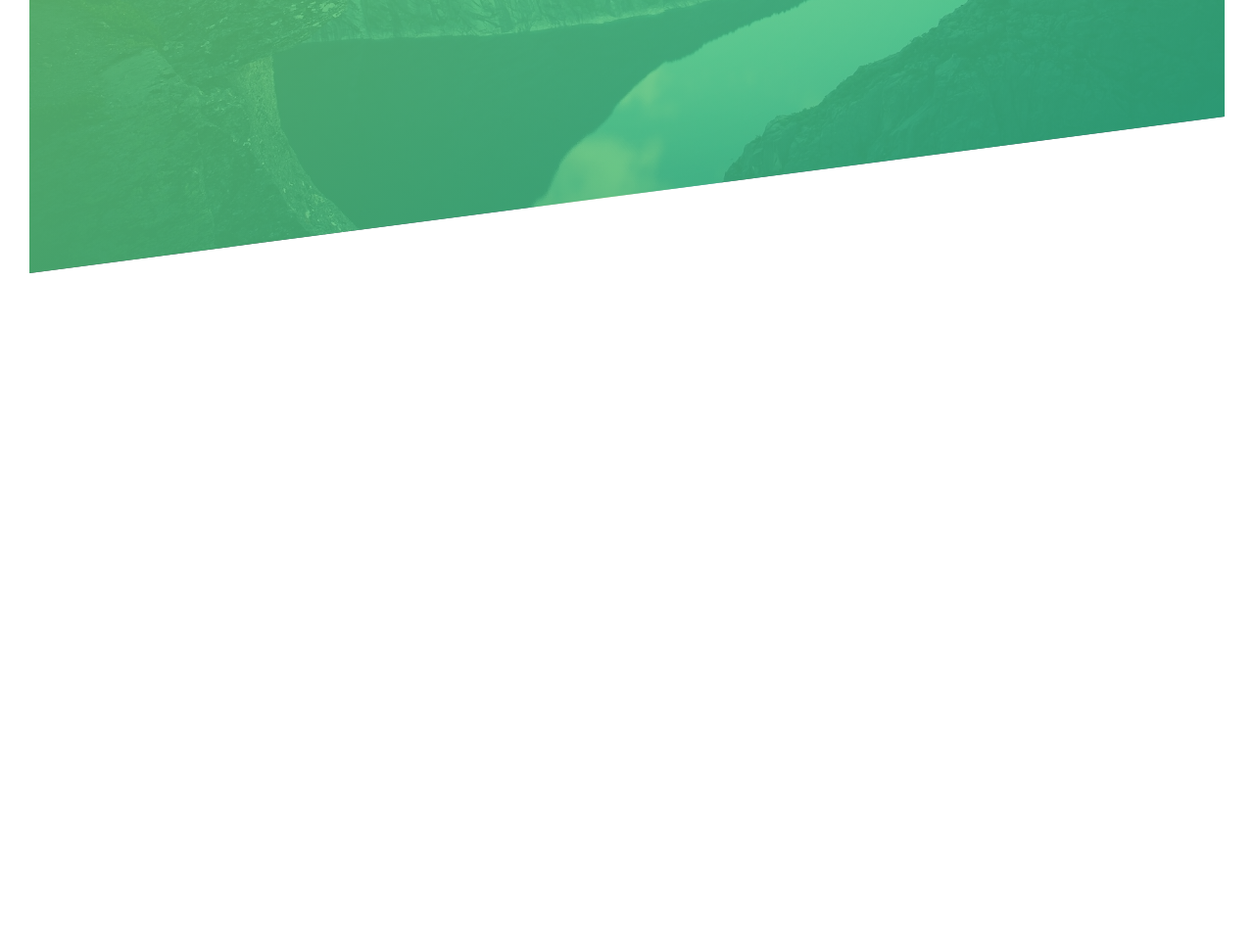
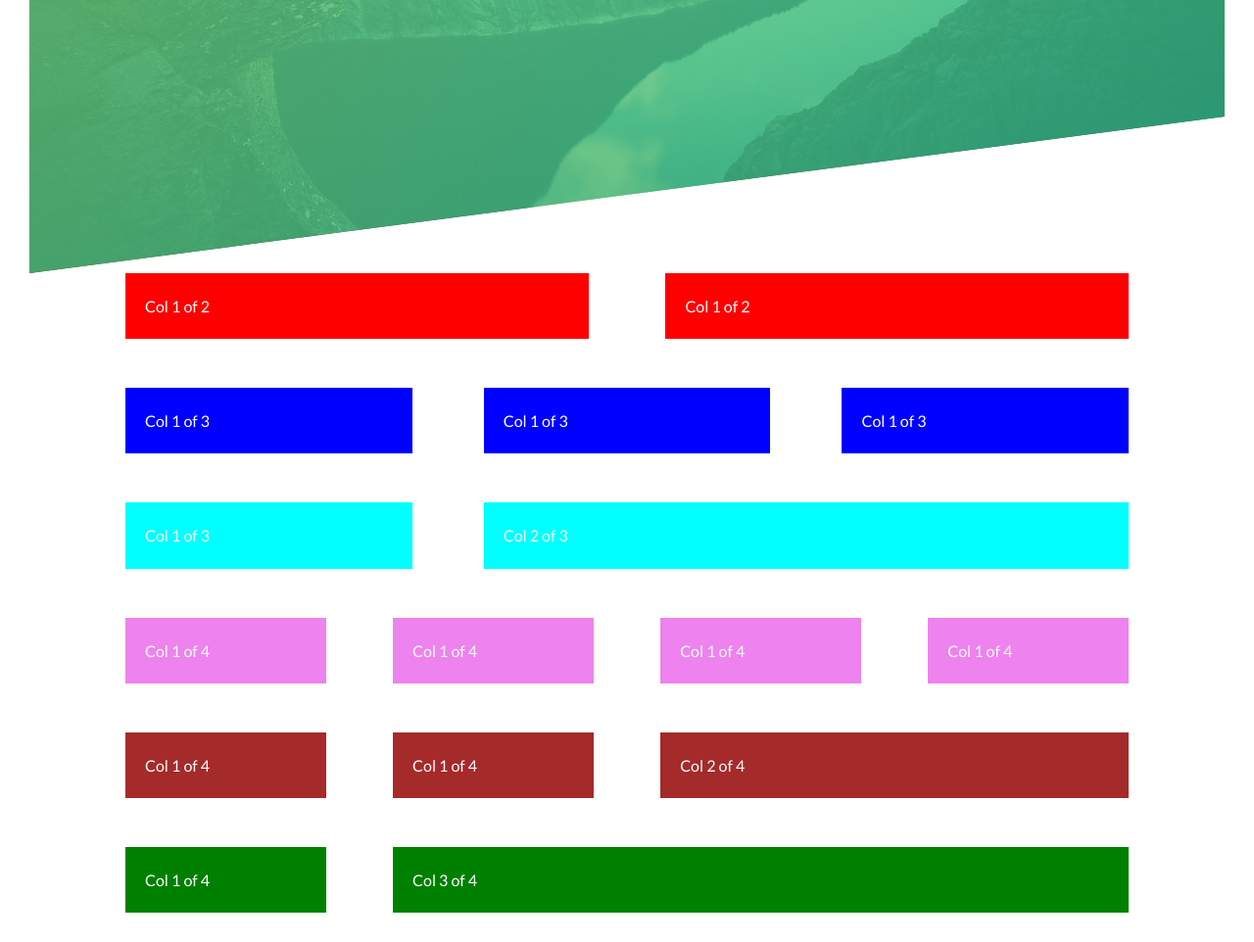
Before and after one commit to PatF3lix/Natour-Project-Front-End, a website: page index.html in a window 1280 px wide. Shown: the part 511-1473 px from the top of the page at 98% size. Before the commit the page ends 820 px from the top, so only its background shows below. Drawn offline with Linux system fonts and the light colour scheme.

Commit message:
implemented the css grid layout for the following sections of the project

```diff
--- a/index.html
+++ b/index.html
@@ -29,5 +29,42 @@
         <a href="#" class="btn btn--white btn--animated">Discover all tours</a>
       </div>
     </header>
+
+    <section class="grid-test">
+      <!-- FIRST ROW -->
+      <div class="row row__1">
+        <div class="row__1-col-1">Col 1 of 2</div>
+        <div class="row__1-col-2">Col 1 of 2</div>
+      </div>
+      <!-- SECOND ROW -->
+      <div class="row row__2">
+        <div class="row__2-col-1">Col 1 of 3</div>
+        <div class="row__2-col-2">Col 1 of 3</div>
+        <div class="row__2-col-3">Col 1 of 3</div>
+      </div>
+      <!--THIRD ROW  -->
+      <div class="row row__3">
+        <div class="row__3-col-1">Col 1 of 3</div>
+        <div class="row__3-col-2">Col 2 of 3</div>
+      </div>
+      <!-- FORTH ROW -->
+      <div class="row row__4">
+        <div class="row__4-col-1">Col 1 of 4</div>
+        <div class="row__4-col-2">Col 1 of 4</div>
+        <div class="row__4-col-3">Col 1 of 4</div>
+        <div class="row__4-col-4">Col 1 of 4</div>
+      </div>
+      <!-- FIFTH ROW -->
+      <div class="row row__5">
+        <div class="row__5-col-1">Col 1 of 4</div>
+        <div class="row__5-col-2">Col 1 of 4</div>
+        <div class="row__5-col-3">Col 2 of 4</div>
+      </div>
+      <!-- SIXTH ROW -->
+      <div class="row row__6">
+        <div class="row__6-col-1">Col 1 of 4</div>
+        <div class="row__6-col-2">Col 3 of 4</div>
+      </div>
+    </section>
   </body>
 </html>
--- /dev/null
+++ b/sass/layout/_grid.scss
@@ -0,0 +1,118 @@
+.grid-test {
+  display: grid;
+  grid-template-columns:
+    1fr [col-start] minmax(min-content, 80vw)
+    [col-end] 1fr;
+  grid-template-rows: repeat(
+    6,
+    [row-start] minmax(min-content, max-content) [row-end]
+  );
+  row-gap: 5rem;
+}
+
+.row {
+  display: grid;
+  grid-column: col-start / col-end;
+  &__1 {
+    grid-template-columns: repeat(13, [col-start] 1fr [col-end]);
+    grid-row: row-start / row-end;
+    & > * {
+      background-color: red;
+      padding: 2rem;
+      color: white;
+    }
+    &-col-1 {
+      grid-column: col-start / col-end 6;
+    }
+    &-col-2 {
+      grid-column: col-start 8 / col-end 13;
+    }
+  }
+  &__2 {
+    grid-template-columns: repeat(14, [col-start] 1fr [col-end]);
+    grid-row: row-start 2 / row-end 2;
+    & > * {
+      padding: 2rem;
+      color: white;
+      background-color: blue;
+    }
+    &-col-1 {
+      grid-column: col-start / col-end 4;
+    }
+    &-col-2 {
+      grid-column: col-start 6 / col-end 9;
+    }
+    &-col-3 {
+      grid-column: col-start 11 / col-end 14;
+    }
+  }
+  &__3 {
+    grid-template-columns: repeat(14, [col-start] 1fr [col-end]);
+    grid-row: row-start 3 / row-end 3;
+    & > * {
+      padding: 2rem;
+      color: white;
+      background-color: aqua;
+    }
+    &-col-1 {
+      grid-column: col-start / col-end 4;
+    }
+    &-col-2 {
+      grid-column: col-start 6 / col-end 14;
+    }
+  }
+  &__4 {
+    grid-template-columns: repeat(15, [col-start] 1fr [col-end]);
+    grid-row: row-start 4 / row-end 4;
+    & > * {
+      padding: 2rem;
+      color: white;
+      background-color: violet;
+    }
+    &-col-1 {
+      grid-column: col-start / col-end 3;
+    }
+    &-col-2 {
+      grid-column: col-start 5 / col-end 7;
+    }
+    &-col-3 {
+      grid-column: col-start 9 / col-end 11;
+    }
+    &-col-4 {
+      grid-column: col-start 13 / col-end 15;
+    }
+  }
+  &__5 {
+    grid-template-columns: repeat(15, [col-start] 1fr [col-end]);
+    grid-row: row-start 5 / row-end 5;
+    & > * {
+      padding: 2rem;
+      color: white;
+      background-color: brown;
+    }
+    &-col-1 {
+      grid-column: col-start / col-end 3;
+    }
+    &-col-2 {
+      grid-column: col-start 5 / col-end 7;
+    }
+    &-col-3 {
+      grid-column: col-start 9 / col-end 15;
+    }
+  }
+  &__6 {
+    grid-template-columns: repeat(15, [col-start] 1fr [col-end]);
+    grid-row: row-start 6 / row-end 6;
+    & > * {
+      padding: 2rem;
+      color: white;
+      background-color: green;
+    }
+    &-col-1 {
+      grid-column: col-start / col-end 3;
+    }
+    &-col-2 {
+      grid-column: col-start 5 / col-end 15;
+    }
+  }
+}
--- a/sass/main.scss
+++ b/sass/main.scss
@@ -13,3 +13,4 @@
 @import "components/button";
 //Layout
 @import "layout/header";
+@import "layout/grid";
```
Also changed, not shown: css/style.comp.css.
